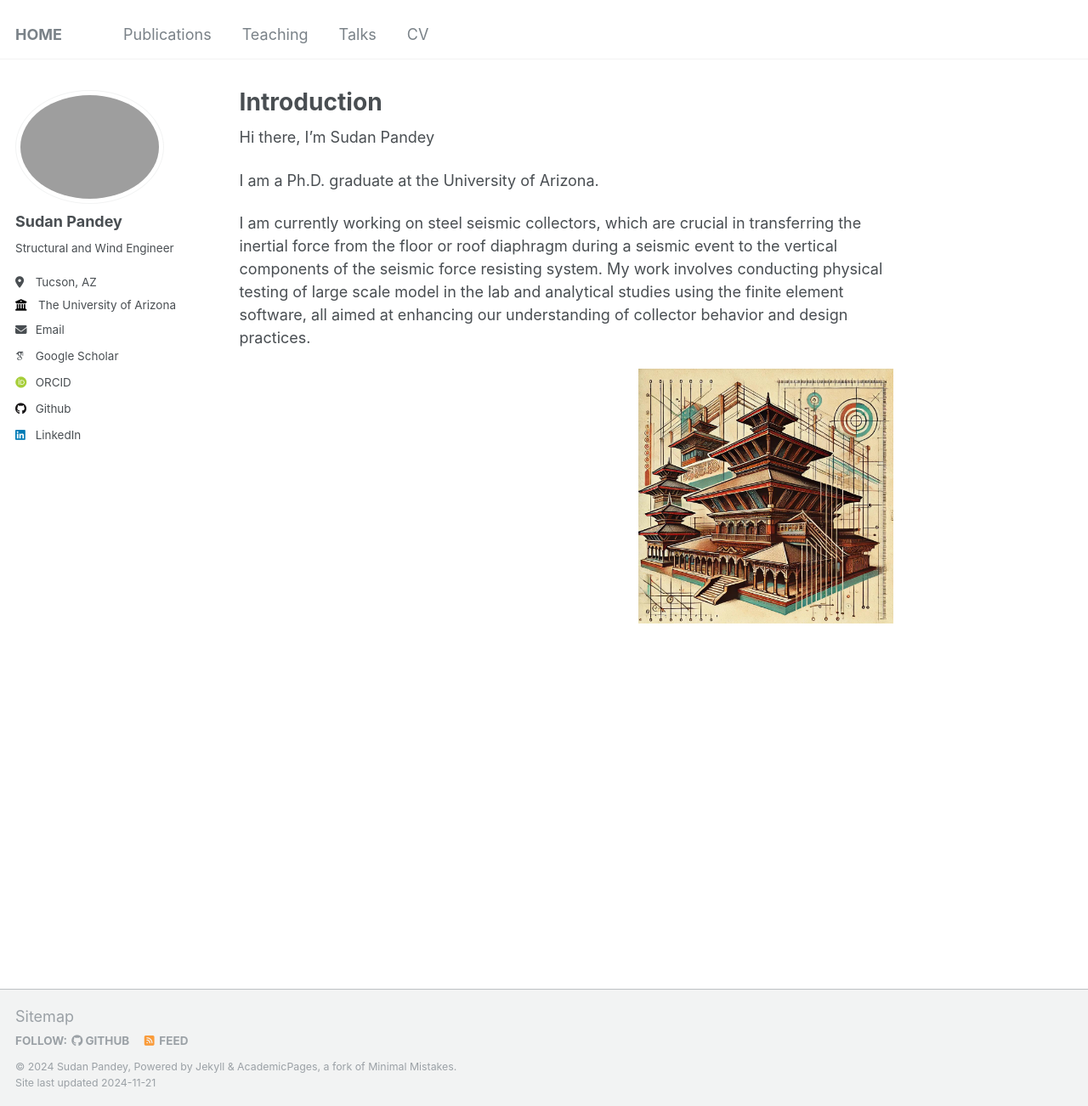
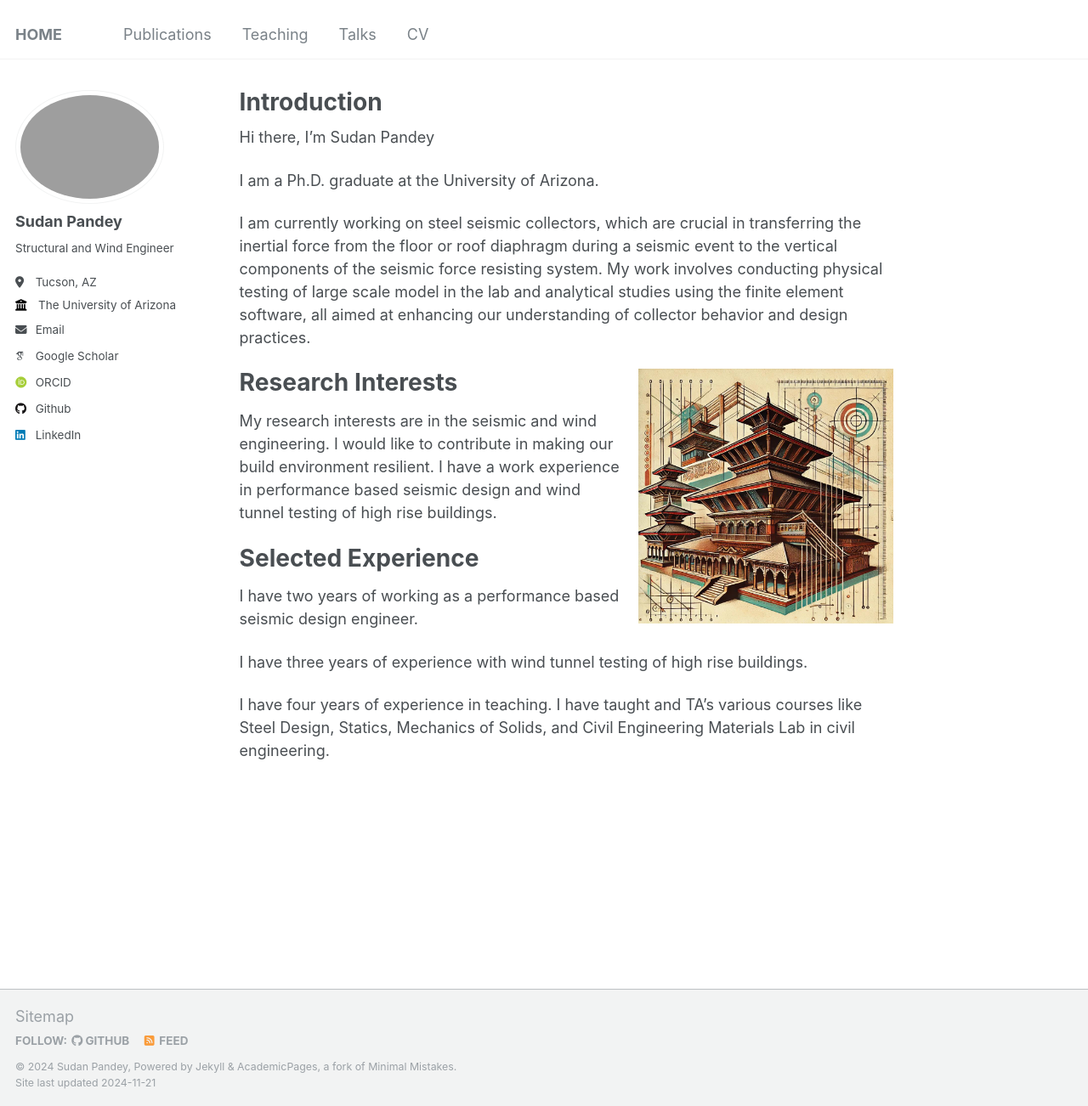
Before and after one commit to pdy-sdn/pandeysudan.github.io, a Jekyll site: the page built from _pages/about.md, in a window 1280 px wide and 1302 px high. Shown: the whole window at 85% size. Built offline with Jekyll 4.4.1, drawn with Linux system fonts in a browser that asks for light colours; some web fonts are replaced.

Commit message:
Changes in teaching

```diff
--- a/_pages/about.md
+++ b/_pages/about.md
@@ -14,4 +14,16 @@ I am a Ph.D. graduate at the University of Arizona.
 
 I am currently working on steel seismic collectors, which are crucial in transferring the inertial force from the floor or roof diaphragm during a seismic event to the vertical components of the seismic force resisting system. My work involves conducting physical testing of large scale model in the lab and analytical studies using the finite element software, all aimed at enhancing our understanding of collector behavior and design practices.
 
-![Illustration of Nepali Architecture](/images/structure.jpg){: .align-right width="300px"}
+![Nepali Architecture](/images/structure.jpg){: .align-right width="300px"}
+
+
+# Research Interests
+My research interests are in the seismic and wind engineering. I would like to contribute in making our build environment resilient. I have a work experience in performance based seismic design and wind tunnel testing of high rise buildings.
+
+
+# Selected Experience
+I have two years of working as a performance based seismic design engineer.
+
+I have three years of experience with wind tunnel testing of high rise buildings.
+
+I have four years of experience in teaching. I have taught and TA's various courses like Steel Design, Statics, Mechanics of Solids, and Civil Engineering Materials Lab in civil engineering.
```
